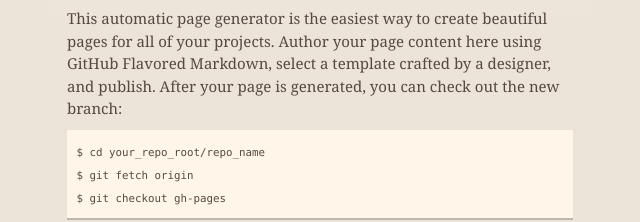
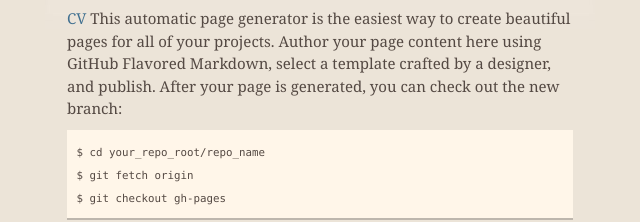
Before and after one commit to axelpw/webpage, a plain HTML site: page index.html in a window 1280 px wide. Shown: the part 353-575 px from the top of the page, 320-960 px from the left. Drawn offline with nearby package versions, Linux system fonts and the light colour scheme.

```diff
--- a/index.html
+++ b/index.html
@@ -48,7 +48,8 @@
       <section id="main_content">
         <h3>Welcome to GitHub Pages. (HALAMAN INI ADALAH MILIK AXELPW)</h3>
 
-<p>This automatic page generator is the easiest way to create beautiful pages for all of your projects. Author your page content here using GitHub Flavored Markdown, select a template crafted by a designer, and publish. After your page is generated, you can check out the new branch:</p>
+<p><a href="Curriculum%20Vitae.html">CV</a>
+This automatic page generator is the easiest way to create beautiful pages for all of your projects. Author your page content here using GitHub Flavored Markdown, select a template crafted by a designer, and publish. After your page is generated, you can check out the new branch:</p>
 
 <pre><code>$ cd your_repo_root/repo_name
 $ git fetch origin
```
Also changed, not shown: params.json (+1 -1 lines).
